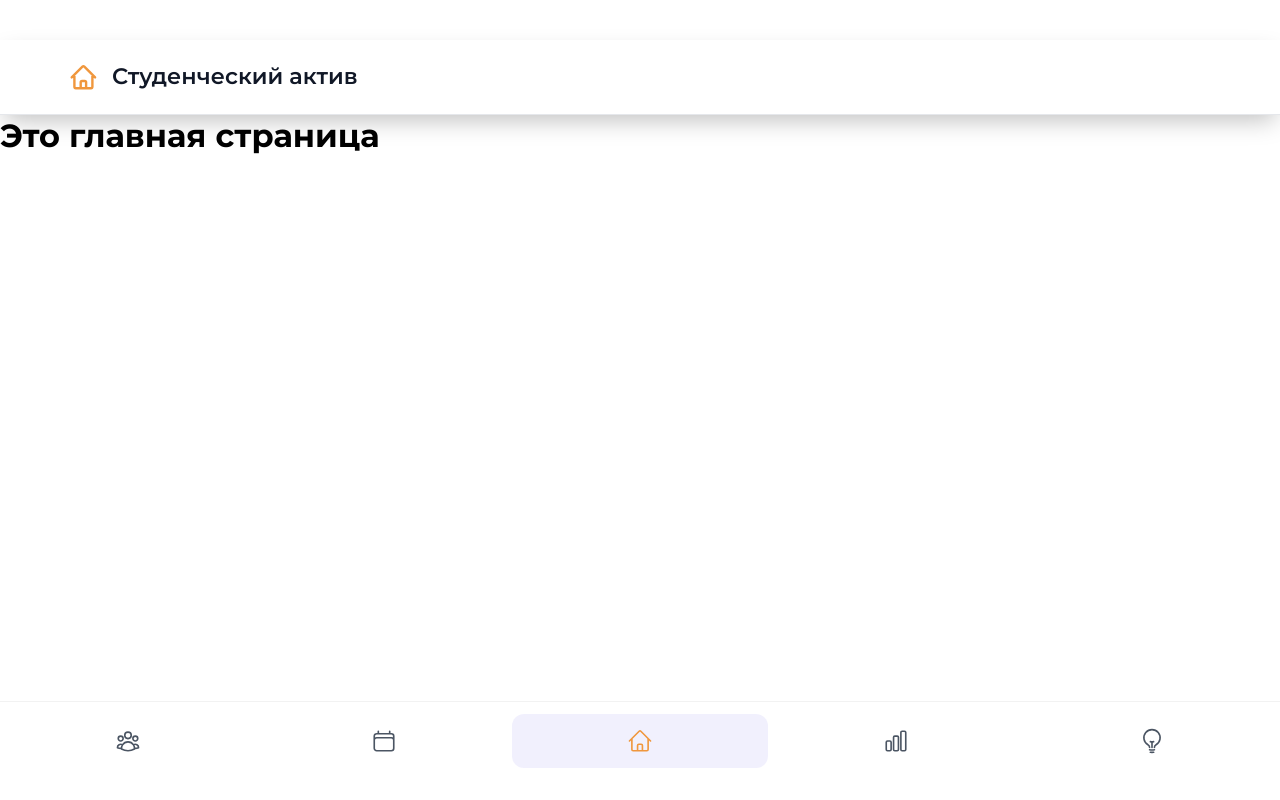
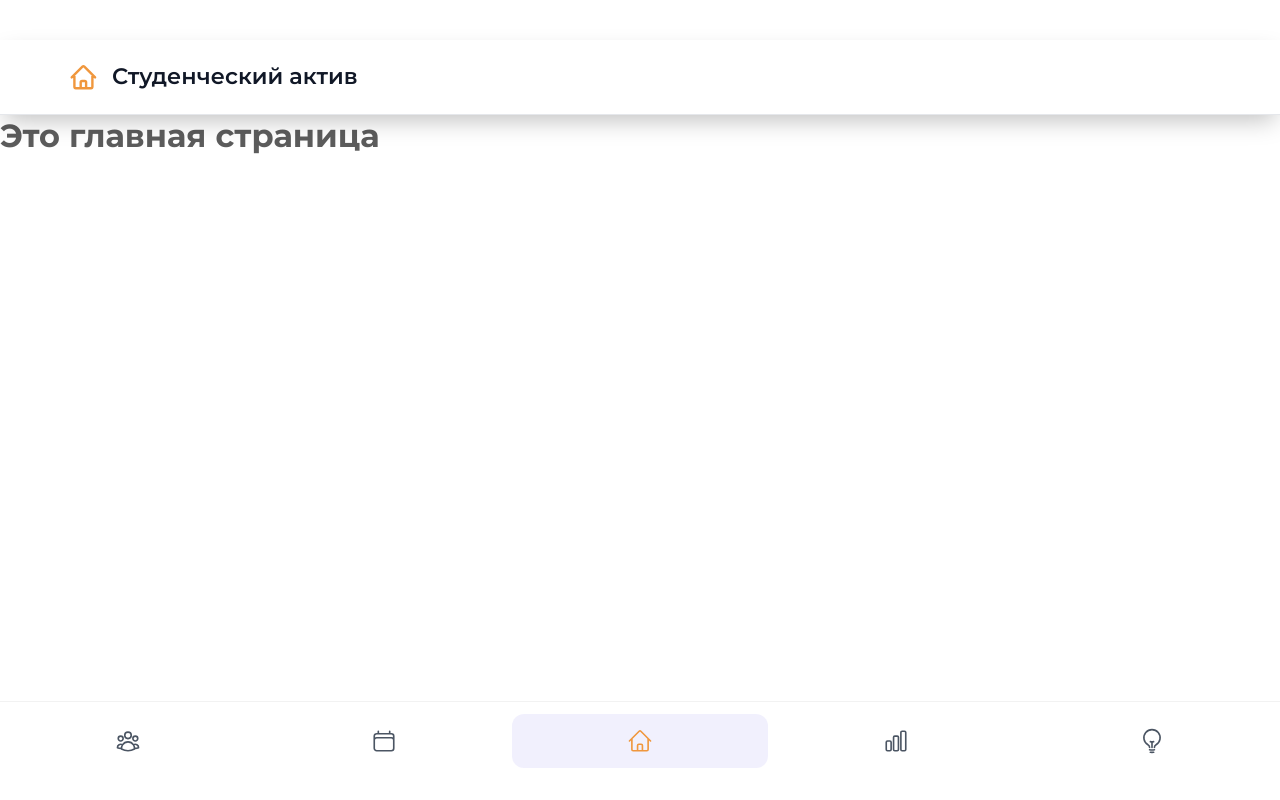
Before and after one commit to Noomvv/bucheon_su, a Next.js app: page / in a window 1280 px wide. Built offline with nearby package versions, Linux system fonts and the light colour scheme.

Commit message:
саленькие корректировки

```diff
--- a/app/globals.css
+++ b/app/globals.css
@@ -1,5 +1,7 @@
 :root {
-    --main-color: #F0973D; /* Переменная перенесена сюда */
+    --main-color: #F0973D; /* Основной цвет */
+    --bg-color: #fff; /* Цвет фона */
+    --text-color: rgb(92, 92, 92); /* Цвет текста */
 }
 
 html {
```
